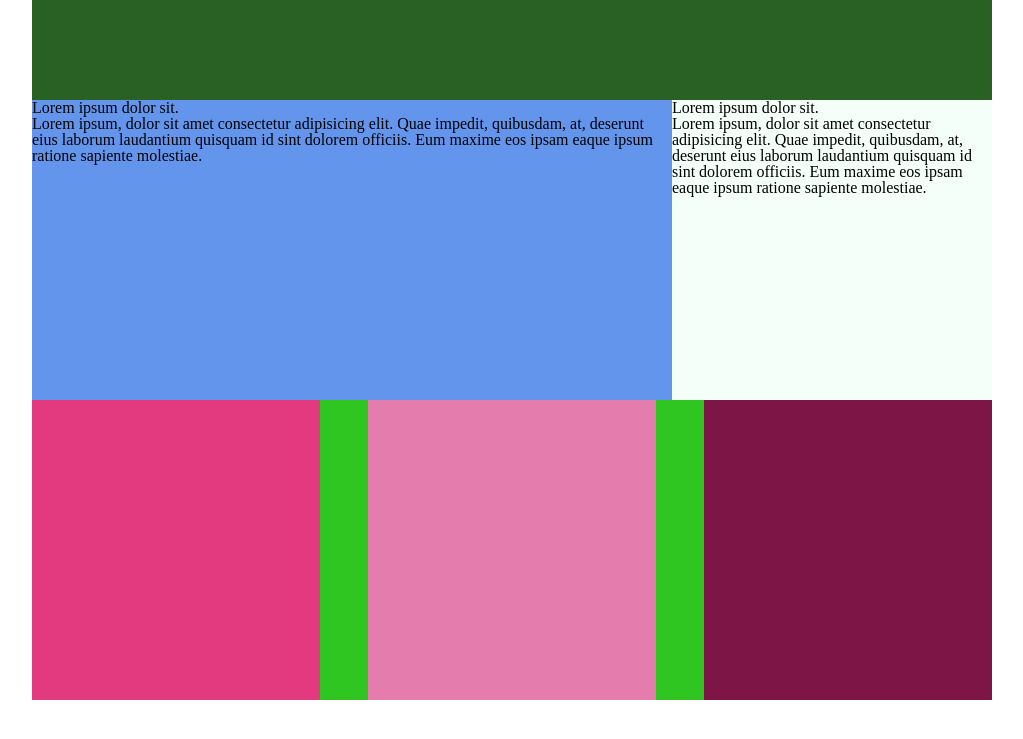
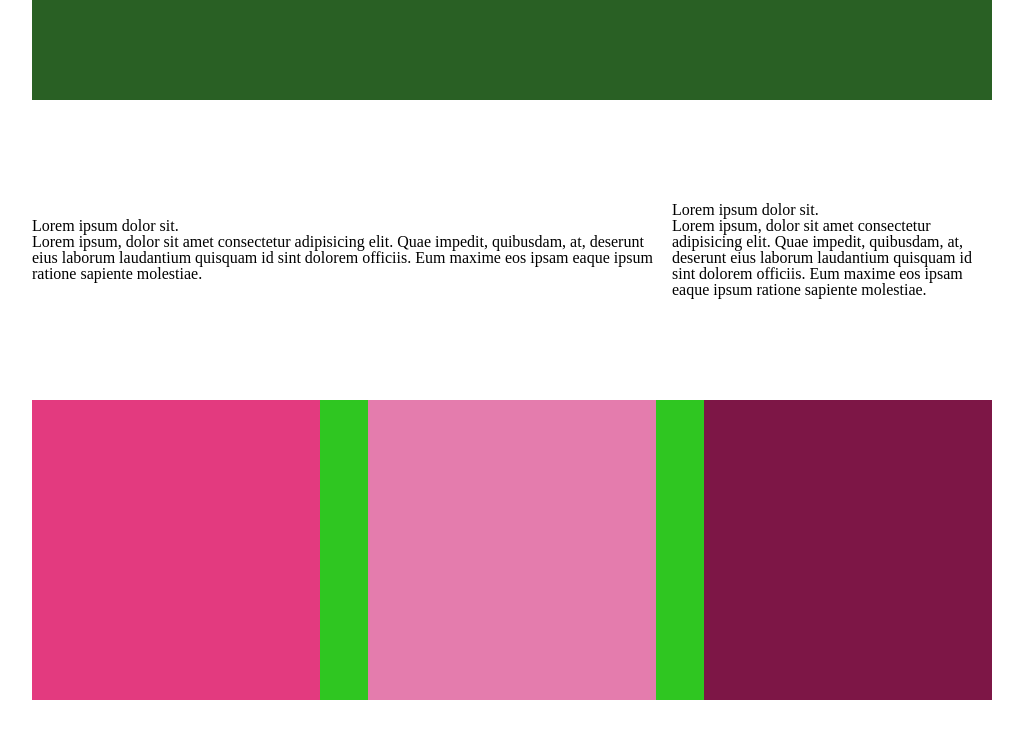
Before and after one commit to deuxemm/web-d-proj-2, a PHP site: page / in a window 1280 px wide. Shown: the top 739 px of the page, without its empty margins (128-1151 px from the left). Run offline with PHP 8.4, Linux system fonts and the light colour scheme.

Commit message:
removed visual aid formatting boxes in css

```diff
--- a/style.css
+++ b/style.css
@@ -1,6 +1,5 @@
 .container {
     width: 960px;
-    background-color: rgb(18, 60, 12);
     min-height: 300px;
     margin-left: auto;
     margin-right: auto;
@@ -12,9 +11,9 @@ header {
 }
 
 main {
-    background-color: rgb(49, 139, 41);
     min-height: 300px;
     display: flex;
+    align-items: center;
 }
 
 .cards {
@@ -43,11 +42,9 @@ main {
 }
 
 .herobox1 {
-    background-color: cornflowerblue;
     flex: 2;
 }
 
 .herobox2 {
-    background-color: mintcream;
     flex: 1;
 }
```
